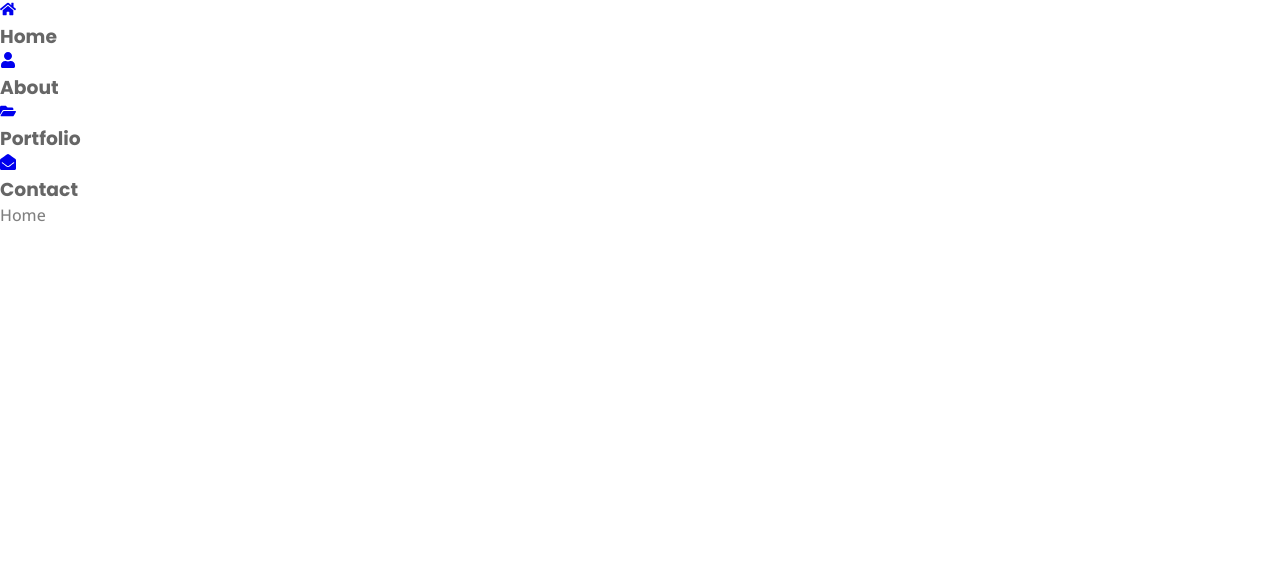
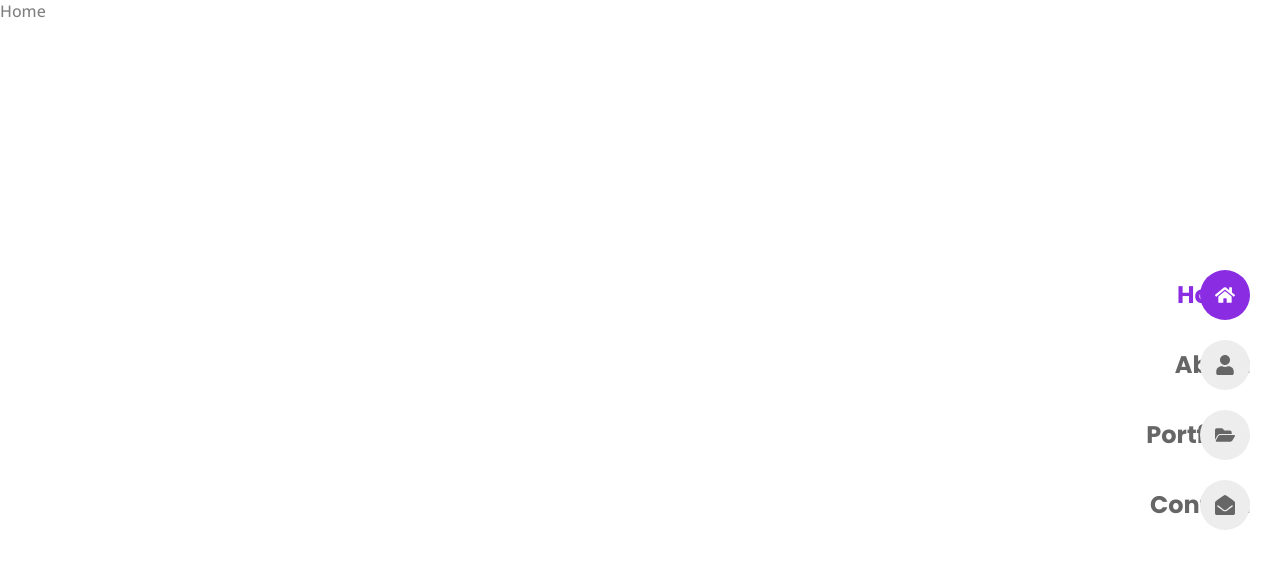
Before and after one commit to GautamVmuni/Personal-Portfolio, a React (Vite) app: page / in a window 1280 px wide. Shown: the top 568 px of the page. Built offline with nearby package versions, Linux system fonts and the light colour scheme.

Commit message:
Done with NavBar

```diff
--- a/src/Components/Navbar.jsx
+++ b/src/Components/Navbar.jsx
@@ -1,16 +1,24 @@
-import React from 'react'
+import React, { useState } from 'react'
 import { NavLink } from 'react-router-dom'
 import { links } from '../data';
+import "./navBar.css"
 
 const Navbar = () => {
+
+  const [showMenu, setShowMenu] = useState(false);
+
   return (
     <nav className="nav">
-      <div className="nev_menu">
+      <div className={`${showMenu ? 'nav_menu show-menu' : 'nav_menu'}`}>
         <ul className="nav_list">
           {links.map(({name, icon, path}, index) => {
             return (
               <li className="nav_item" key={index}>
-                <NavLink to={path} className="nav_link">
+                <NavLink
+                  to={path}
+                  className={({isActive}) => isActive ? 'nav_link active-nav' : 'nav_link'}
+                  onClick={() => setShowMenu(!showMenu)}
+                >
                   {icon}
                   <h3 className="nav_name">{name}</h3>
                 </NavLink>
@@ -20,7 +28,10 @@ const Navbar = () => {
         </ul>
       </div>
 
-      <div className="nav_toggle">
+      <div
+        className={`${showMenu ? 'nav_toggle animate-toggle' : 'nav_toggle'}`}
+        onClick={() => setShowMenu(!showMenu)}
+      >
         <span></span>
         <span></span>
         <span></span>
--- /dev/null
+++ b/src/Components/navBar.css
@@ -0,0 +1,140 @@
+.nav_menu {
+    position: fixed;
+    inset-block: 0;
+    left: -100%;
+    background-color: var(--container-color);
+    width: 100%;
+    padding: 60px  30px;
+    transition: all 0.5s cubic-bezier(0.77, 0.2, 0.05, 1);
+}
+
+.show-menu {
+    left: 0;
+}
+
+.nav_link {
+    display: flex;
+    align-items: center;
+    column-gap: 24px;
+    border-bottom: 1px solid var(--border-color);
+    padding-block: 14px;
+}
+
+.nav_icon,
+.nav_name {
+    color: var(--title-color);
+    font-size: 24px;
+}
+
+.nav_name {
+    font-weight: var(--weight-500);
+}
+
+.active-nav .nav_icon,
+.active-nav .nav_name {
+    color: var(--first-color);
+}
+
+ .nav_toggle {
+    position: fixed;
+    top: 30px;
+    right: 30px;
+    width: 40px;
+    height: 40px;
+    border-radius: 5px;
+    background-color: var(--container-color);
+    padding: 12px 10px;
+}
+
+.nav_toggle span {
+    display: block;
+    width: 20px;
+    height: 2px;
+    border-radius: 2px;
+    background-color: var(--title-color);
+    margin-bottom: 5px;
+}
+
+.animate-toggle span:first-child{
+    transform: rotate(45deg) translate(6px, 4px);
+}
+
+.animate-toggle span:nth-child(2){
+    display: none;
+}
+
+.animate-toggle span:last-child{
+    transform: rotate(-45deg) translate(1px, 1px);
+}
+
+@media screen and (min-width: 1024px) {
+    .nav_menu {
+        all: unset;
+    }
+
+    .nav_toggle {
+        display: none;
+    }
+
+    .nav {
+        position: fixed;
+        inset-block: 0;
+        right: 30px;
+        display: flex;
+        align-items: center;
+    }
+
+    .nav_item {
+        margin-block: 20px;
+    }
+
+    .nav_link {
+        padding: 0;
+        border-bottom: none;
+        background-color: var(--container-color);
+        width: 50px;
+        height: 50px;
+        border-radius: 50%;
+        position: relative;
+    }
+
+    .nav_icon {
+        font-size: 20px;
+        margin-inline: auto;
+    }
+
+    .nav_name {
+        position: absolute;
+        top: 0;
+        right: 0;
+        background-color: var(--first-color);
+        height: 100%;
+        line-height: 50px;
+        padding-inline: 30px 25px;
+        border-radius: 30px;
+        font-size: var(--small-font-size);
+        color: var(--text-white);
+        opacity: 0;
+        z-index: -1;
+        visibility: hidden;
+        transition: all 0.3s ease;
+    }
+
+    .nav_link:hover .nav_name {
+        right: 27px;
+        color: var(--text-white);
+        opacity: 1;
+        visibility: visible;
+        border-radius: 30px 0 0 30px;
+    }
+
+    .nav_link:hover,
+    .active-nav {
+        background-color: var(--first-color);
+    }
+
+    .nav_link:hover .nav_icon,
+    .active-nav .nav_icon {
+        color: var(--text-white);
+    }
+}
```
